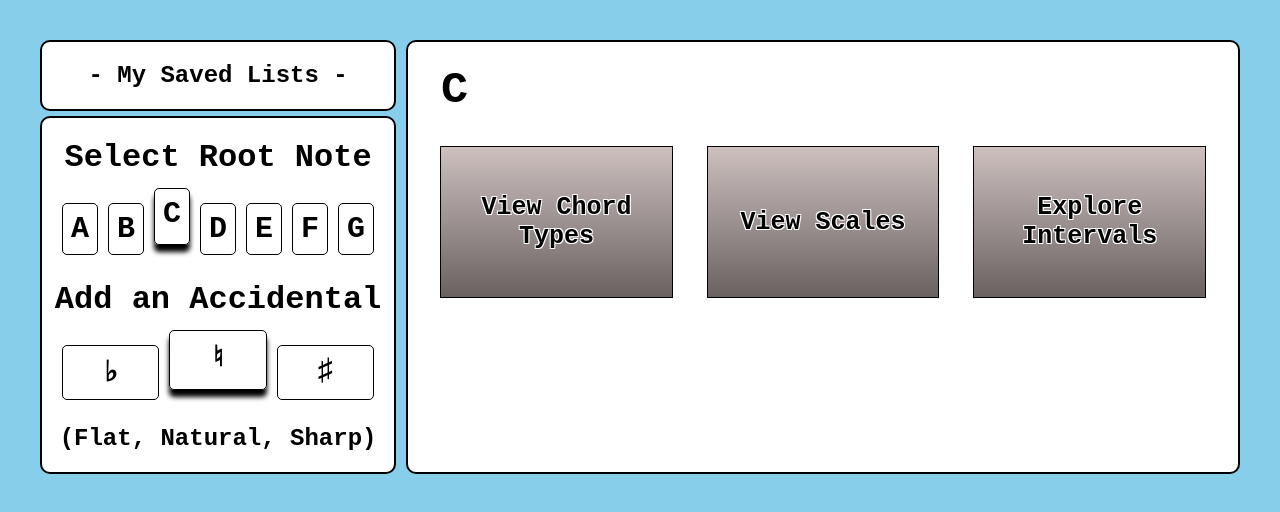
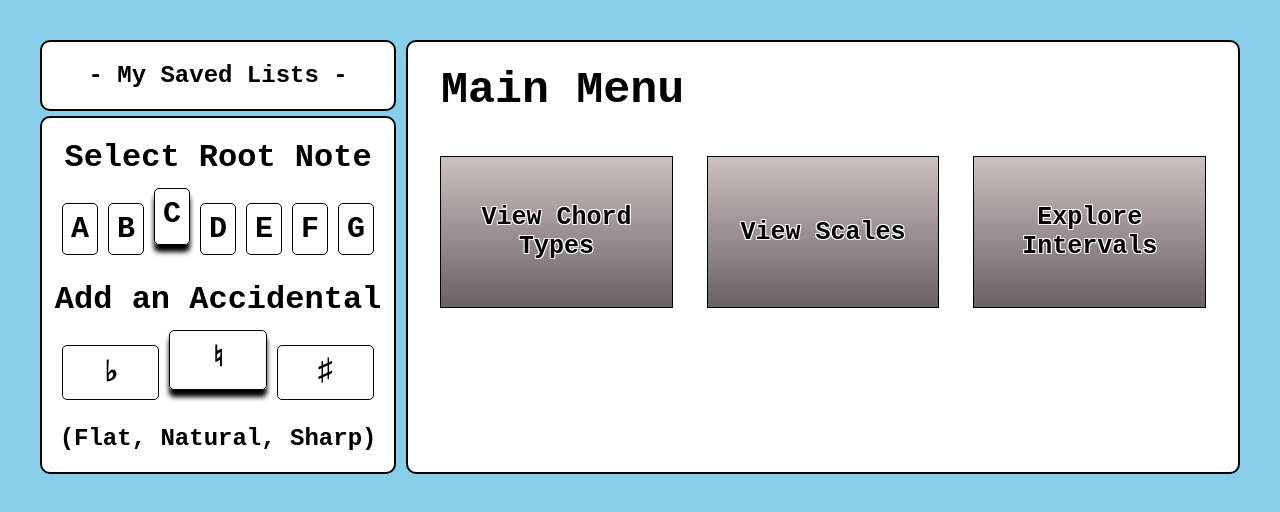
Before and after one commit to YTyler/chord-book, a React (Create React App) app: page / in a window 1280 px wide. Shown: the top 512 px of the page. Built offline with nearby package versions, Linux system fonts and the light colour scheme.

Commit message:
edit main menu

```diff
--- a/src/components/NoteMenu.jsx
+++ b/src/components/NoteMenu.jsx
@@ -4,10 +4,10 @@ import { Link } from 'react-router-dom';
 function NoteMenu(props) {
 
 //local styles
-  const noteStyle = {
+  const titleStyle = {
     textAlign: 'left',
     margin: '8px', //overide user-stylesheet
-    marginBottom: '30px',
+    marginBottom: '40px',
     paddingLeft: '10px',
     fontSize: '45px'
   }
@@ -30,7 +30,7 @@ function NoteMenu(props) {
 
   return (
     <div className = 'rightMenu'>
-        <h1 style = {noteStyle}>{props.currentRoot}</h1>
+        <h1 style = {titleStyle}>Main Menu</h1>
         <div style = {noteButtonContainerStyle}>
           <Link style = {noteButtonStyle} to = "/chords">View Chord Types</Link>
           <Link style = {noteButtonStyle} to = "/scales">View Scales</Link>
```
